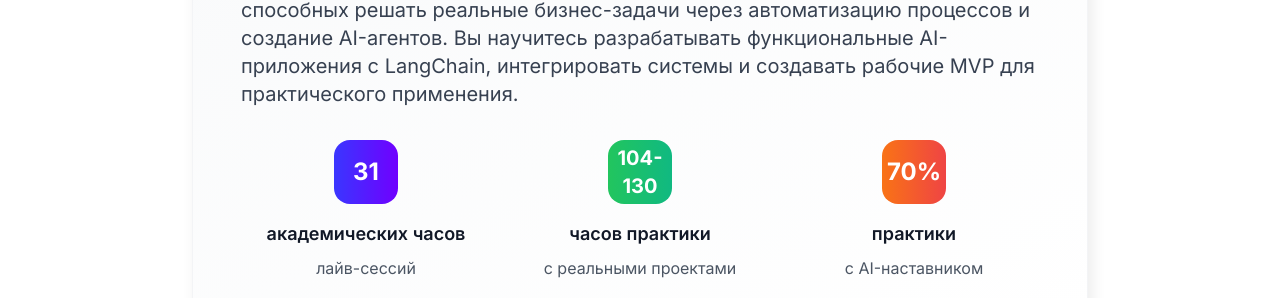
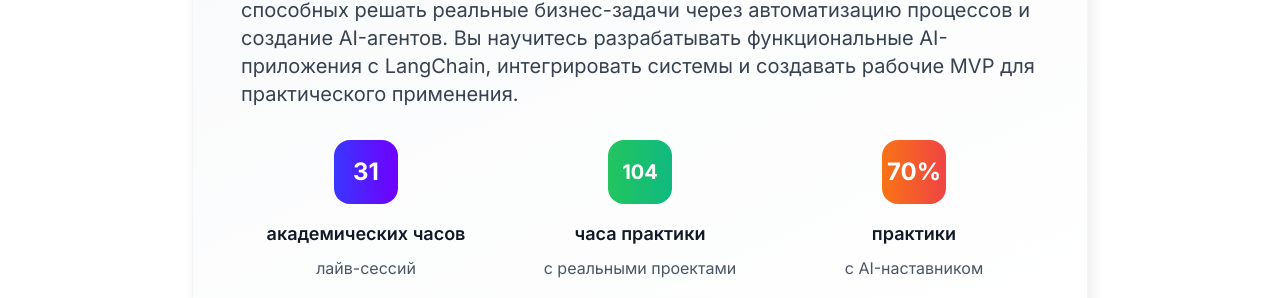
Before and after one commit to Leogelv/shkola.ai, a Next.js app: page / in a window 1280 px wide. Shown: the part 1073-1371 px from the top of the page. Built offline with nearby package versions, Linux system fonts and the light colour scheme; no server answers.

Commit message:
Update AboutCourse.tsx

```diff
--- a/src/components/course/AboutCourse.tsx
+++ b/src/components/course/AboutCourse.tsx
@@ -40,9 +40,9 @@
 
               <div className="text-center">
                 <div className="w-16 h-16 bg-gradient-to-r from-green-500 to-emerald-500 rounded-2xl flex items-center justify-center mx-auto mb-4">
-                  <span className="text-xl font-bold text-white">104-130</span>
+                  <span className="text-xl font-bold text-white">104</span>
                 </div>
-                <h3 className="text-lg font-semibold text-gray-900 mb-2">часов практики</h3>
+                <h3 className="text-lg font-semibold text-gray-900 mb-2">часа практики</h3>
                 <p className="text-gray-600">с реальными проектами</p>
               </div>
 
```
